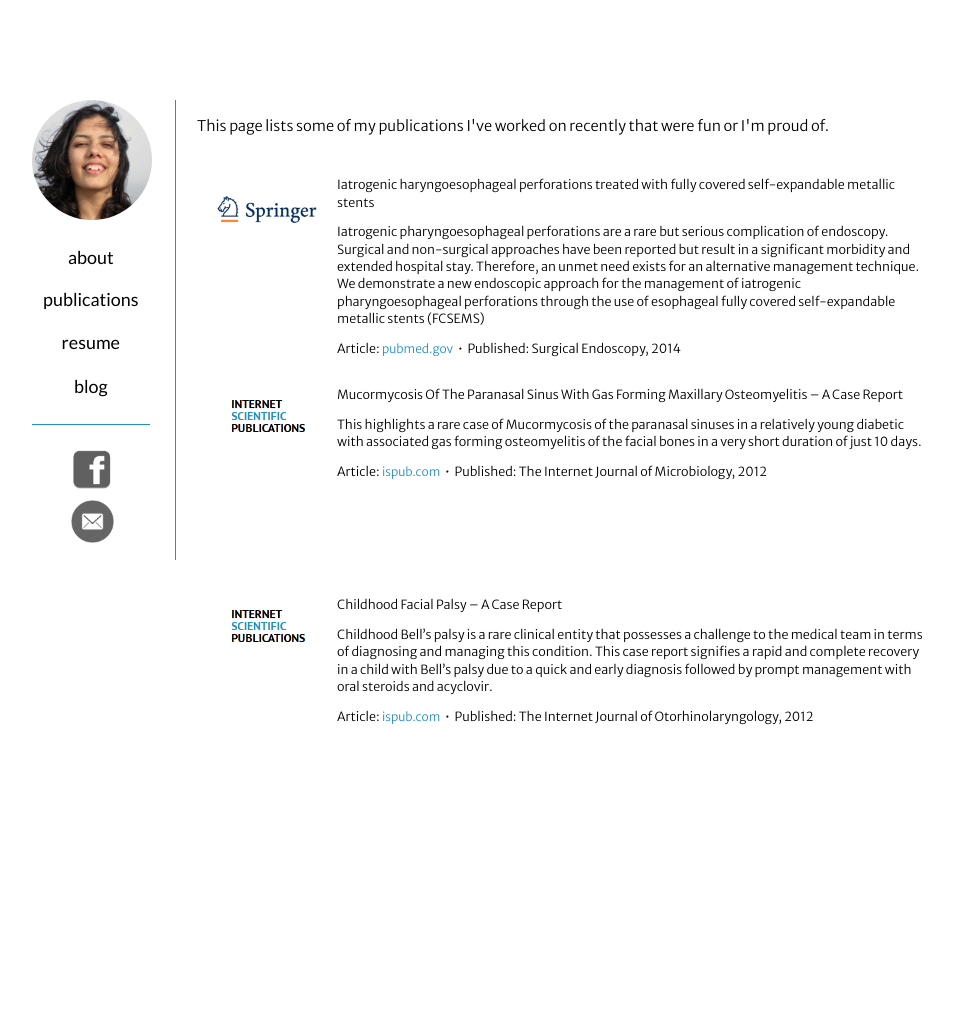
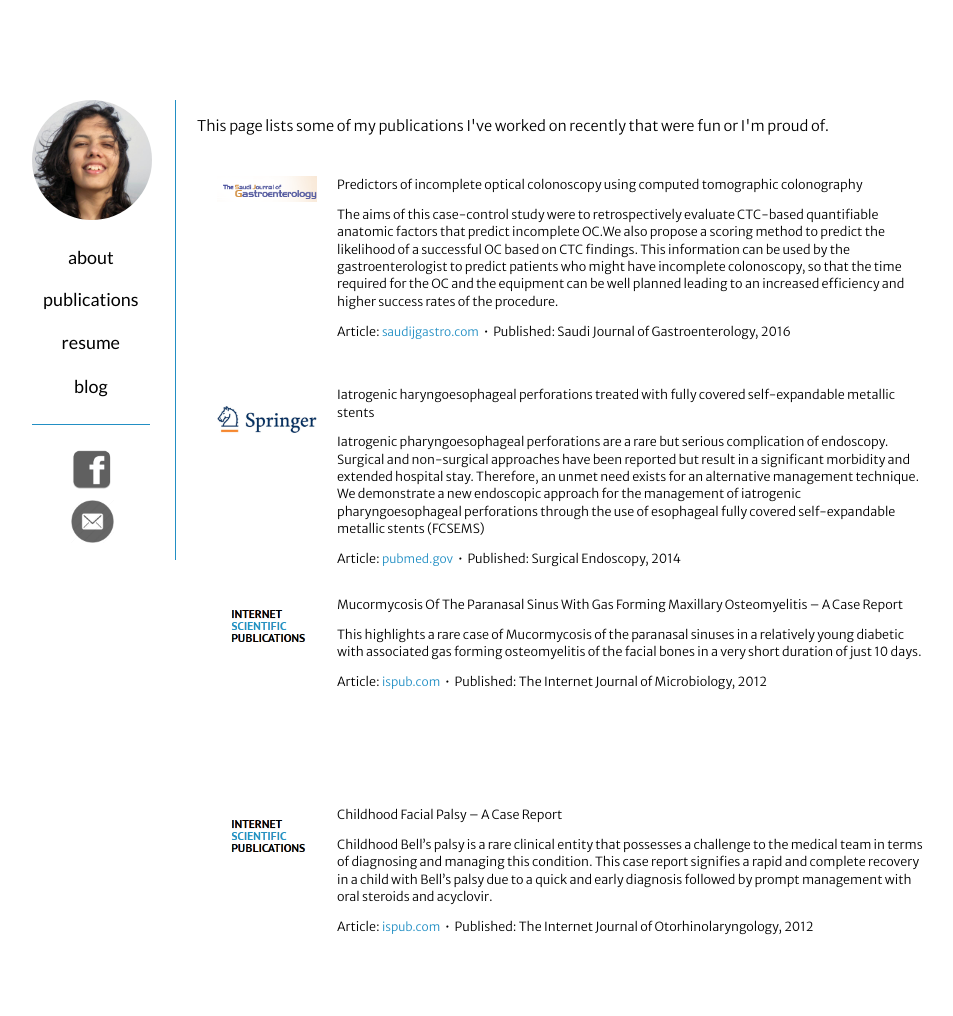
Before and after one commit to souri/rweb, a Jekyll site: the page built from publications/index.html, in a window 1280 px wide. Shown: the whole page, without its empty margins (143-1096 px from the left). Built offline with Jekyll 4.4.1, drawn with Linux system fonts in a browser that asks for light colours; Markdown is read by kramdown in place of the engine named in the settings; before the commit the page ends 900 px from its top, so only the background shows below that.

Commit message:
Add Predictors of incomplete optical colonoscopy using computed tomographic colonography to Publications

```diff
--- a/publications/index.html
+++ b/publications/index.html
@@ -7,6 +7,14 @@ title: " - Publications"
     <p>This page lists some of my publications I've worked on recently that were fun or I'm proud of.</p>
 
     <ul class="list">
+    	<li>
+            <div class="list-img" style="background-image:url('/images/saudijgastro.gif')"></div>
+            <div class="list-text">
+                <p>Predictors of incomplete optical colonoscopy using computed tomographic colonography</p>
+                <p>The aims of this case-control study were to retrospectively evaluate CTC-based quantifiable anatomic factors that predict incomplete OC.We also propose a scoring method to predict the likelihood of a successful OC based on CTC findings. This information can be used by the gastroenterologist to predict patients who might have incomplete colonoscopy, so that the time required for the OC and the equipment can be well planned leading to an increased efficiency and higher success rates of the procedure.</p>
+                <p>Article: <a href="http://www.saudijgastro.com/article.asp?issn=1319-3767;year=2016;volume=22;issue=1;spage=43;epage=49;aulast=Sachdeva">saudijgastro.com</a> &nbsp;•&nbsp; Published: Saudi Journal of Gastroenterology, 2016</p>
+            </div>
+        </li>
         <li>
             <div class="list-img" style="background-image:url('/images/springer.gif')"></div>
             <div class="list-text">
```
Also changed, not shown: images/saudijgastro.gif (added).
